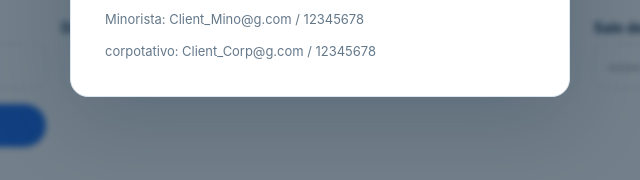
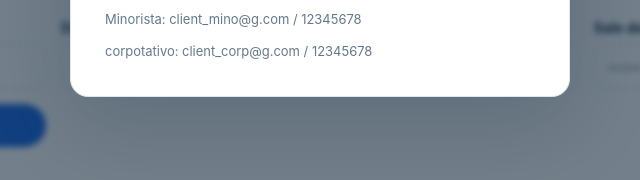
Before and after one commit to Jepuj21/Aeroline, a website: page public/index.html in a window 1280 px wide. Both pictures are taken after a click on the button "Iniciar sesión". Shown: the part 550-730 px from the top of the page, 320-960 px from the left. Drawn offline with Linux system fonts and the light colour scheme.

Commit message:
Cambio de los correos de test

```diff
--- a/db.json
+++ b/db.json
@@ -85,7 +85,7 @@
       "name": "Client_Mino",
       "address": "test calle test",
       "phone": "23422342342",
-      "email": "Client_Mino@g.com",
+      "email": "client_mino@g.com",
       "password": "12345678",
       "company": "",
       "rnc": "",
@@ -97,7 +97,7 @@
       "name": "Client_Corp",
       "address": "test calle test",
       "phone": "23423423423423",
-      "email": "Client_Corp@g.com",
+      "email": "client_corp@g.com",
       "password": "12345678",
       "company": "asdfasdfadf",
       "rnc": "234dfs4f4",
--- a/public/index.html
+++ b/public/index.html
@@ -102,8 +102,8 @@
           <p class="form-message" id="login-message" role="status"></p>
           <!-- Esta cuenta de demostración permite probar la gestión de vuelos del agente. -->
           <p class="demo-hint">Agente de demostración: agente@bitjet.demo / bitjet123</p>
-          <p class="demo-hint">Minorista: Client_Mino@g.com / 12345678</p>
-          <p class="demo-hint">corpotativo: Client_Corp@g.com / 12345678</p>
+          <p class="demo-hint">Minorista: client_mino@g.com / 12345678</p>
+          <p class="demo-hint">corpotativo: client_corp@g.com / 12345678</p>
 
         </form>
       </div>
```
